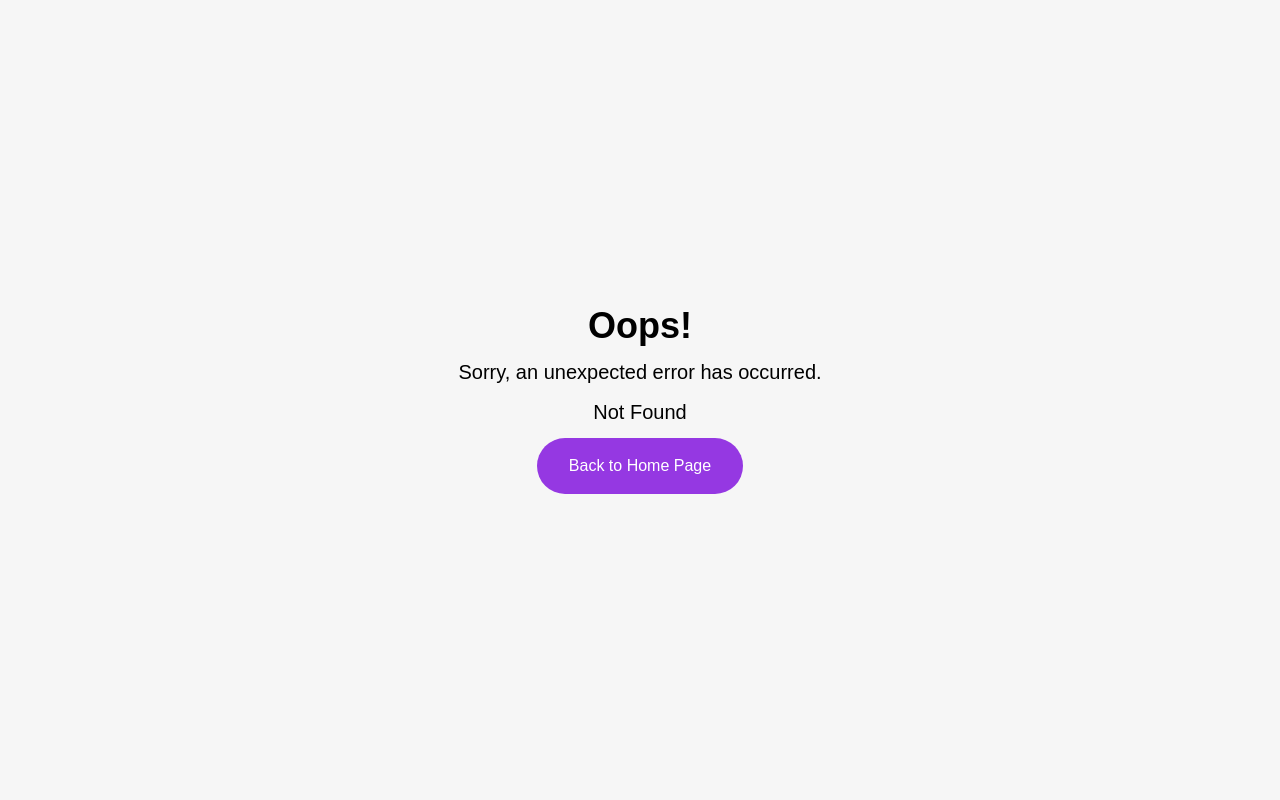
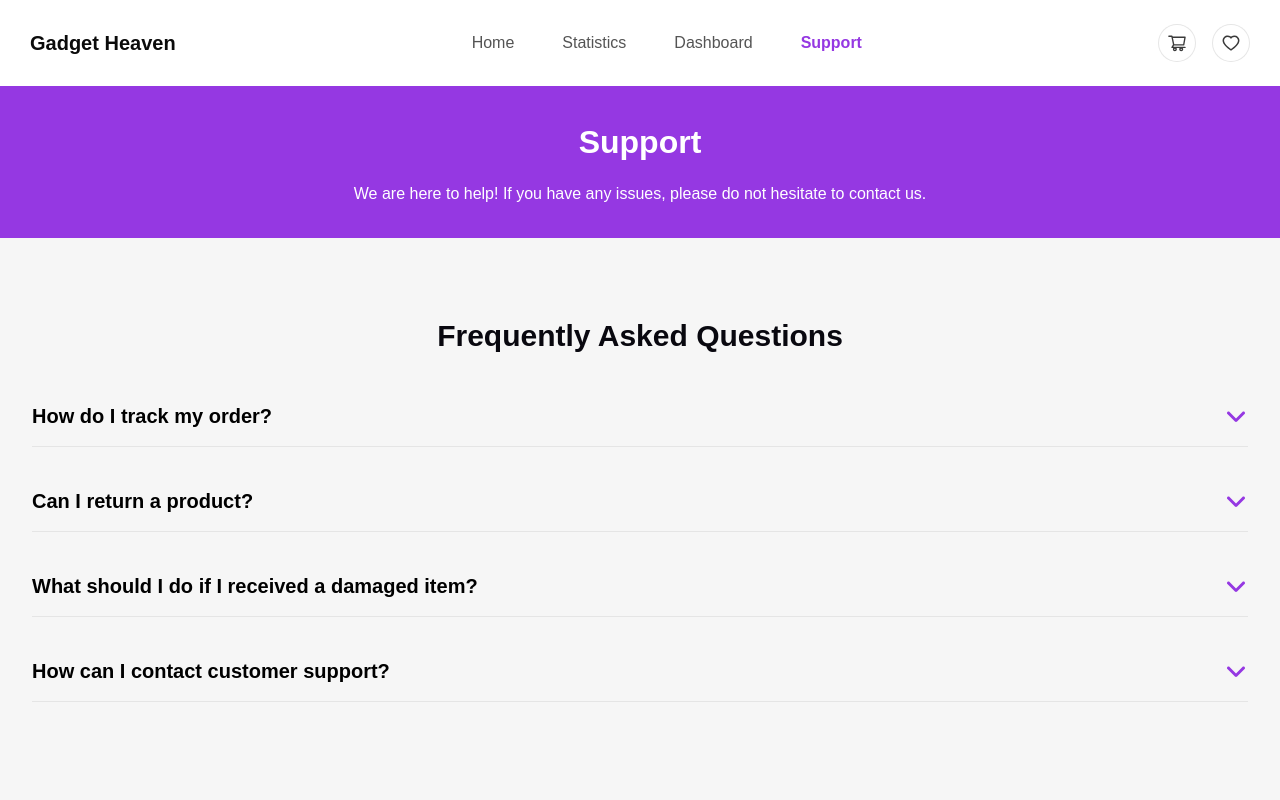
Before and after one commit to programming-hero-web-course-4/b10a8-gadget-heaven-Shanto910, a React (Vite) app: page /support in a window 1280 px wide. Before the commit this address had no page. Shown: the top 800 px of the page. Built offline with nearby package versions, Linux system fonts and the light colour scheme.

Commit message:
add support route

```diff
--- a/package.json
+++ b/package.json
@@ -20,6 +20,7 @@
     "react-router-dom": "^7.0.1",
     "react-star-ratings": "^2.3.0",
     "react-tabs": "^6.0.2",
+    "react-toastify": "^10.0.6",
     "sort-by": "^1.2.0"
   },
   "devDependencies": {
--- a/src/components/Cart/Cart.jsx
+++ b/src/components/Cart/Cart.jsx
@@ -1,20 +1,60 @@
 import PropTypes from 'prop-types';
 import { AiOutlineControl } from 'react-icons/ai';
 import CartItem from '../CartItem/CartItem';
+import { useState } from 'react';
 import { removeFromCartList } from '../../utility/addToDB';
+import { useNavigate } from 'react-router';
+import { ToastContainer, toast } from 'react-toastify';
+import 'react-toastify/dist/ReactToastify.css';
 
 const Cart = ({ cartList, handleSortByPrice }) => {
+	const [isModalOpen, setIsModalOpen] = useState(false);
+	const navigate = useNavigate();
+
 	const productPrices = cartList.map(i => i.price);
 	const initPrice = 0;
 	const totalPrice = productPrices.reduce((a, c) => a + c, initPrice);
 	const price = (Math.round(totalPrice * 100) / 100).toFixed(2);
 
 	const handlePurchase = () => {
-		removeFromCartList();
+		if (price <= 0) {
+			toast.error('Your cart is empty', {
+				position: 'bottom-left',
+			});
+		} else {
+			removeFromCartList();
+			setIsModalOpen(true);
+		}
+	};
+
+	const handleCloseModal = () => {
+		setIsModalOpen(false);
+		navigate('/');
 	};
 
 	return (
 		<div className="max-w-[1280px] mx-auto">
+			{isModalOpen && (
+				<div className="fixed inset-0 bg-black bg-opacity-50 flex justify-center items-center z-10">
+					<div className="bg-white p-8 rounded-2xl shadow-xl leading-none flex flex-col items-center">
+						<img
+							className="h-[72px] w-[72px] mb-[24px]"
+							src="assets/Group.png"
+							alt=""
+						/>
+						<h3 className="text-[24px] font-bold">Payment Successful</h3>
+						<hr className="my-3 w-full border-t" />
+						<p className="text-[#09080F99] mb-2">Thanks for purchasing.</p>
+						<span className="text-[#09080F99] mb-4">Total Price: ${price}</span>
+						<button
+							onClick={handleCloseModal}
+							className="py-2 bg-[#09080F0d] rounded-full w-full font-semibold">
+							Close
+						</button>
+					</div>
+				</div>
+			)}
+
 			<div className="flex items-center gap-6 mt-12 mb-8 leading-none">
 				<h3 className="grow font-bold text-[24px]">Cart</h3>
 				<span className="font-bold text-[24px]">Total Cost: {price}</span>
@@ -35,6 +75,7 @@ const Cart = ({ cartList, handleSortByPrice }) => {
 					<CartItem key={item.product_id} item={item} />
 				))}
 			</div>
+			<ToastContainer />
 		</div>
 	);
 };
--- a/src/components/NavBar/NavBar.jsx
+++ b/src/components/NavBar/NavBar.jsx
@@ -16,7 +16,7 @@ const NavBar = () => {
 					<Link to={'/'}>
 						<span
 							className={`font-bold text-xl ${
-								isHomePage ? 'text-white' : 'text-[#0b0b0bb3]'
+								isHomePage ? 'text-white' : 'text-[#0b0b0b]'
 							}`}>
 							Gadget Heaven
 						</span>
@@ -42,6 +42,9 @@ const NavBar = () => {
 						<li>
 							<NavLink to={'/dashboard'}>Dashboard</NavLink>
 						</li>
+						<li>
+							<NavLink to={'/support'}>Support</NavLink>
+						</li>
 					</ul>
 				</li>
 				<li>
--- a/src/components/ProductDetails/ProductDetails.jsx
+++ b/src/components/ProductDetails/ProductDetails.jsx
@@ -2,6 +2,8 @@ import { useLoaderData, useParams } from 'react-router-dom';
 import ReactStars from 'react-rating-stars-component';
 import { AiOutlineShoppingCart, AiOutlineHeart } from 'react-icons/ai';
 import { addToStoredCartList, addToStoredWishList } from '../../utility/addToDB';
+import { ToastContainer, toast } from 'react-toastify';
+import 'react-toastify/dist/ReactToastify.css';
 
 const ProductDetails = () => {
 	const { productID } = useParams();
@@ -28,10 +30,22 @@ const ProductDetails = () => {
 	};
 
 	const handleCart = id => {
-		addToStoredCartList(id);
+		if (availability) {
+			toast.success('Product added to your cart', {
+				position: 'bottom-left',
+			});
+			addToStoredCartList(id);
+		} else {
+			toast.error('This product is out of stock', {
+				position: 'bottom-left',
+			});
+		}
 	};
 
 	const handleWish = id => {
+		toast.success('Product added to your wishlist', {
+			position: 'bottom-left',
+		});
 		addToStoredWishList(id);
 	};
 
@@ -100,6 +114,7 @@ const ProductDetails = () => {
 					</div>
 				</div>
 			</div>
+			<ToastContainer />
 		</section>
 	);
 };
--- /dev/null
+++ b/src/components/Support/Support.jsx
@@ -0,0 +1,118 @@
+import { useState } from 'react';
+import { FaAngleDown } from 'react-icons/fa6';
+
+const Support = () => {
+	const [openIndex, setOpenIndex] = useState(null);
+
+	const toggleOpen = index => {
+		setOpenIndex(openIndex === index ? null : index);
+	};
+
+	return (
+		<div>
+			<div className="bg-[#9538E2] flex flex-col gap-4 py-8 text-center">
+				<h2 className="font-bold text-[32px] text-white">Support</h2>
+				<p className="text-white max-w-[78ch] mx-auto">
+					We are here to help! If you have any issues, please do not hesitate to contact
+					us.
+				</p>
+			</div>
+
+			<div className="max-w-[1280px] mx-auto p-8 mt-12">
+				<h2 className="text-3xl font-bold text-center text-[#09080F] mb-8">
+					Frequently Asked Questions
+				</h2>
+				<div className="space-y-6">
+					<div className="border-b border-[#E5E5E5]">
+						<div className="flex justify-between items-center py-4">
+							<h3 className="text-xl font-semibold">How do I track my order?</h3>
+							<button
+								className="text-[#9538E2] focus:outline-none"
+								onClick={() => toggleOpen(0)}>
+								<FaAngleDown
+									className={`w-6 h-6 transform transition-all ${
+										openIndex === 0 ? 'rotate-180' : ''
+									}`}
+								/>
+							</button>
+						</div>
+						{openIndex === 0 && (
+							<p className="text-[#09080F99] text-[20px]">
+								You will receive an email with tracking information once your order
+								has shipped.
+							</p>
+						)}
+					</div>
+
+					<div className="border-b border-[#E5E5E5]">
+						<div className="flex justify-between items-center py-4">
+							<h3 className="text-xl font-semibold">Can I return a product?</h3>
+							<button
+								className="text-[#9538E2] focus:outline-none"
+								onClick={() => toggleOpen(1)}>
+								<FaAngleDown
+									className={`w-6 h-6 transform transition-all ${
+										openIndex === 1 ? 'rotate-180' : ''
+									}`}
+								/>
+							</button>
+						</div>
+						{openIndex === 1 && (
+							<p className="text-[#09080F99] text-[20px]">
+								Yes, you can return items within 30 days of receiving them. Please
+								ensure the product is in its original condition.
+							</p>
+						)}
+					</div>
+
+					<div className="border-b border-[#E5E5E5]">
+						<div className="flex justify-between items-center py-4">
+							<h3 className="text-xl font-semibold">
+								What should I do if I received a damaged item?
+							</h3>
+							<button
+								className="text-[#9538E2] focus:outline-none"
+								onClick={() => toggleOpen(2)}>
+								<FaAngleDown
+									className={`w-6 h-6 transform transition-all ${
+										openIndex === 2 ? 'rotate-180' : ''
+									}`}
+								/>
+							</button>
+						</div>
+						{openIndex === 2 && (
+							<p className="text-[#09080F99] text-[20px]">
+								If you receive a damaged item, please contact our support team
+								immediately with a picture of the damage.
+							</p>
+						)}
+					</div>
+
+					<div className="border-b border-[#E5E5E5]">
+						<div className="flex justify-between items-center py-4">
+							<h3 className="text-xl font-semibold">
+								How can I contact customer support?
+							</h3>
+							<button
+								className="text-[#9538E2] focus:outline-none"
+								onClick={() => toggleOpen(3)}>
+								<FaAngleDown
+									className={`w-6 h-6 transform transition-all ${
+										openIndex === 3 ? 'rotate-180' : ''
+									}`}
+								/>
+							</button>
+						</div>
+						{openIndex === 3 && (
+							<p className="text-[#09080F99] text-[20px]">
+								For any inquiries, you can email us at support@gadgetheaven.com.
+							</p>
+						)}
+					</div>
+				</div>
+			</div>
+		</div>
+	);
+};
+
+export default Support;
--- a/src/main.jsx
+++ b/src/main.jsx
@@ -7,6 +7,7 @@ import Home from './components/Home/Home';
 import ProductDetails from './components/ProductDetails/ProductDetails';
 import Dashboard from './components/Dashboard/Dashboard';
 import ErrorPage from './components/ErrorPage/ErrorPage';
+import Support from './components/Support/Support';
 
 const router = createBrowserRouter([
 	{
@@ -26,6 +27,10 @@ const router = createBrowserRouter([
 				path: '/dashboard',
 				element: <Dashboard />,
 				loader: () => fetch('/Gadgets.json'),
+			},
+			{
+				path: '/support',
+				element: <Support />,
 			},
 			{
 				path: '/statistics',
```
Also changed, not shown: 1 other file (tests, documents, lock files or other folders).
